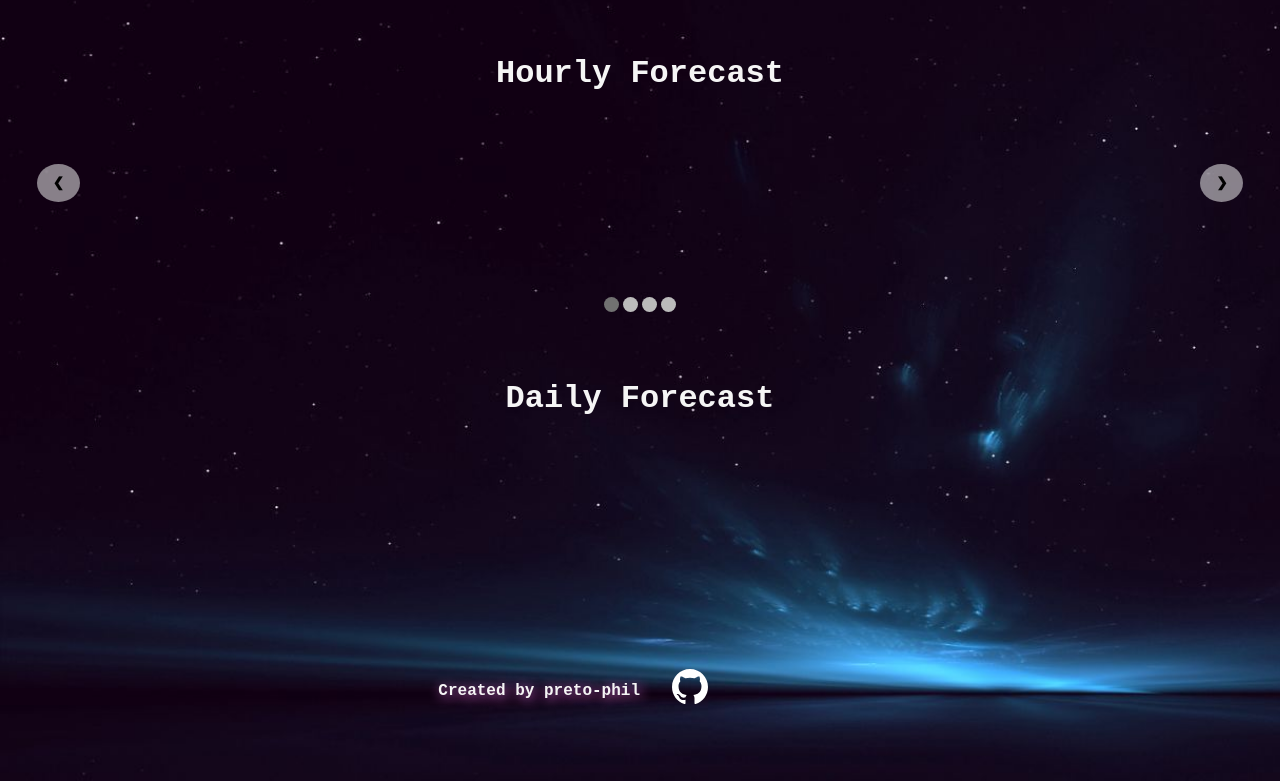
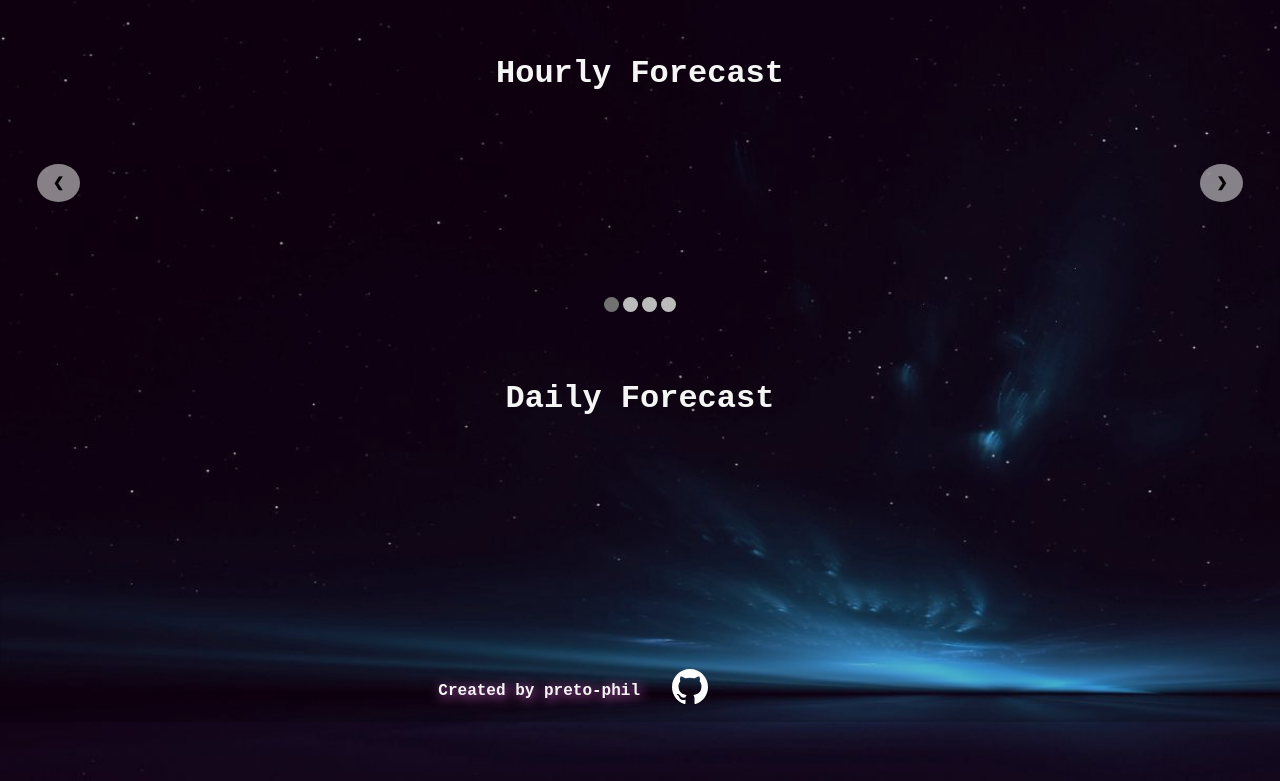
Before and after one commit to preto-phil/Weather-App, a plain HTML site: page Version-1/index.html in a window 1280 px wide. Shown: the part 357-1138 px from the top of the page. Drawn offline with Linux system fonts and the light colour scheme; no server answers.

Commit message:
Darkened background

```diff
--- a/Version-1/style.css
+++ b/Version-1/style.css
@@ -181,6 +181,8 @@ main {
   display: grid;
   grid-template-columns: 1fr 9fr 1fr;
   grid-template-rows: repeat(3, 1fr);
+
+  background-color: rgba(0, 0, 0, 0.2);
 
   row-gap: 4rem;
 }
@@ -524,7 +526,9 @@ main {
 footer {
   grid-area: 3 / 1 / 4 / 2;
 
-  margin-top: 2rem;
+  background-color: rgb(0, 0, 0, 0.2);
+
+  padding-top: 2rem;
 }
 
 #footer {
```
